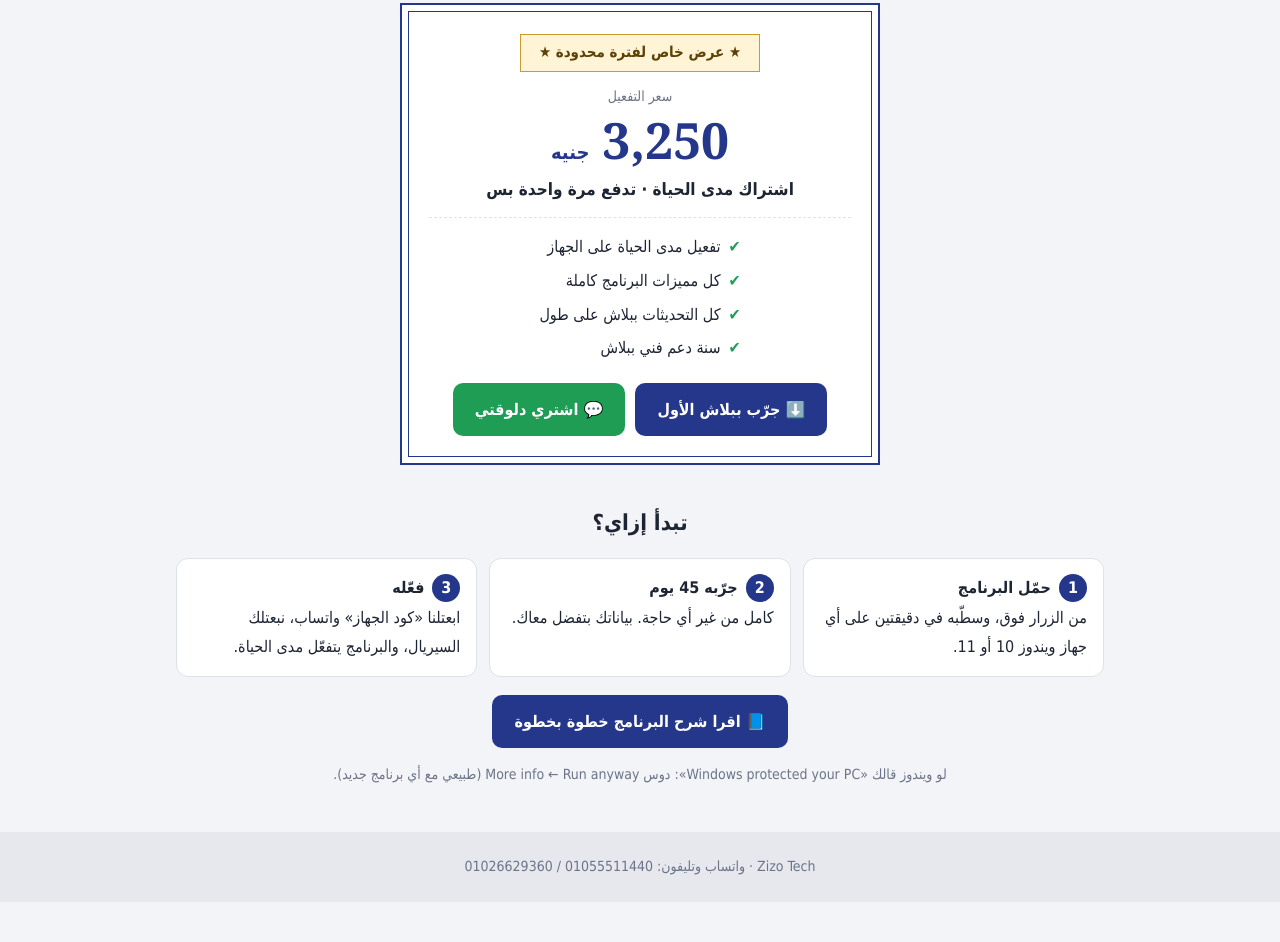
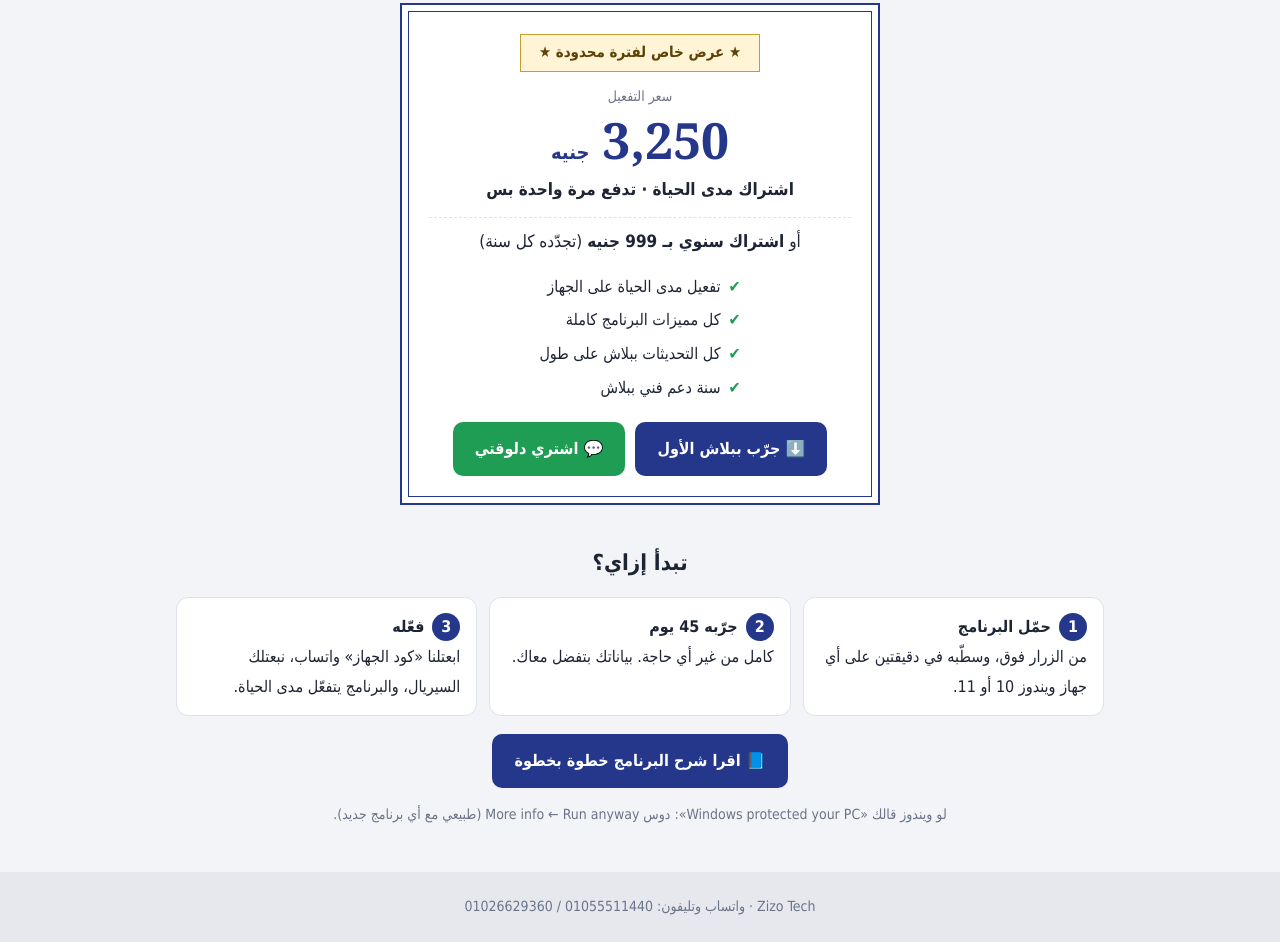
Before and after one commit to 3abdelaziz11-dev/zizohub-updates, a plain HTML site: page index.html in a window 1280 px wide. Shown: the part 1044-1986 px from the top of the page. Before the commit the page ends 1946 px from the top, so only its background shows below. Drawn offline with Linux system fonts and the light colour scheme.

Commit message:
update index.html

```diff
--- a/index.html
+++ b/index.html
@@ -79,6 +79,7 @@ footer{margin:44px 0 0;padding:22px 0;background:#e6e8ee;color:var(--mut);font-s
   <div class="pt">سعر التفعيل</div>
   <div class="n">3,250 <small>جنيه</small></div>
   <div class="plan">اشتراك مدى الحياة · تدفع مرة واحدة بس</div>
+  <div class="plan" style="border:0;padding:0;margin:-4px 0 12px;font-weight:400">أو <b>اشتراك سنوي بـ 999 جنيه</b> (تجدّده كل سنة)</div>
   <ul class="incl"><li>تفعيل مدى الحياة على الجهاز</li><li>كل مميزات البرنامج كاملة</li><li>كل التحديثات ببلاش على طول</li><li>سنة دعم فني ببلاش</li></ul>
   <div class="btns" style="justify-content:center">
     <a class="btn navy" href="https://github.com/3abdelaziz11-dev/zizohub-updates/releases/latest/download/ZizoTech-Setup.exe">⬇️ جرّب ببلاش الأول</a>
```
